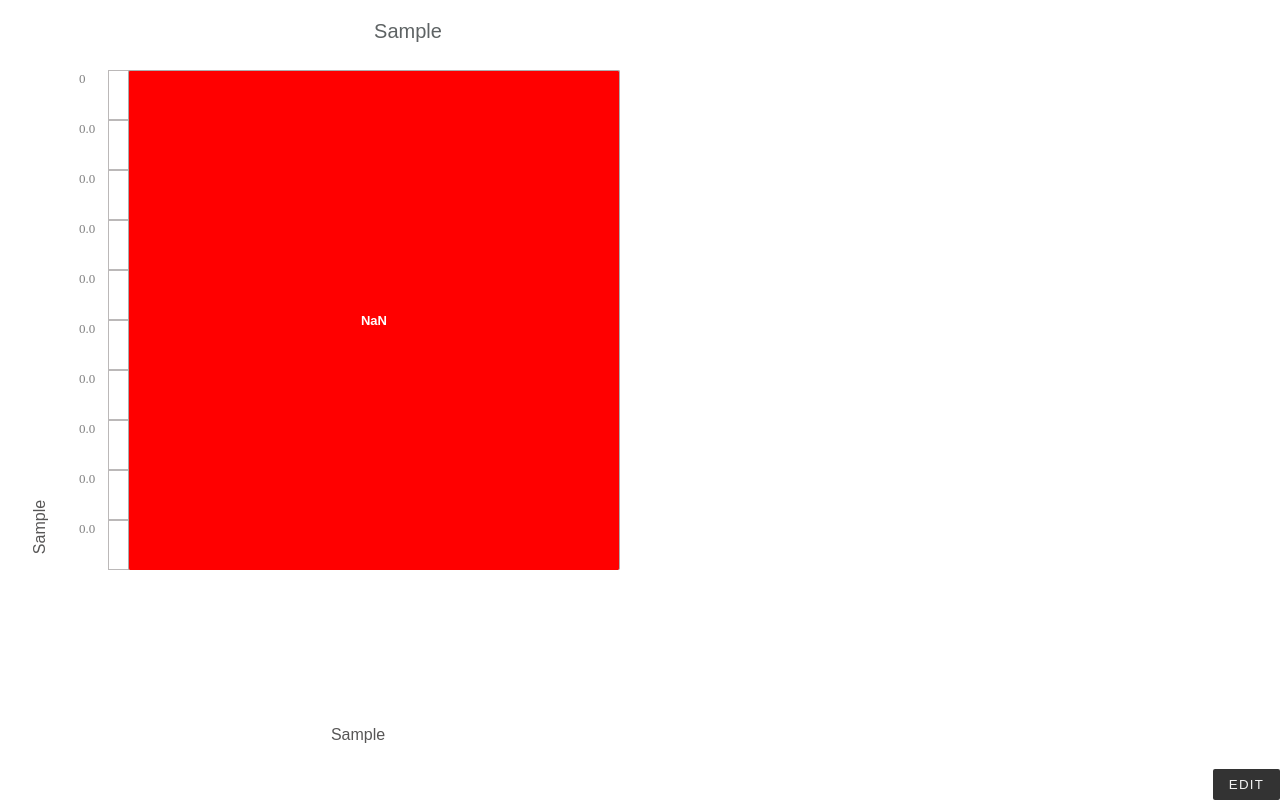
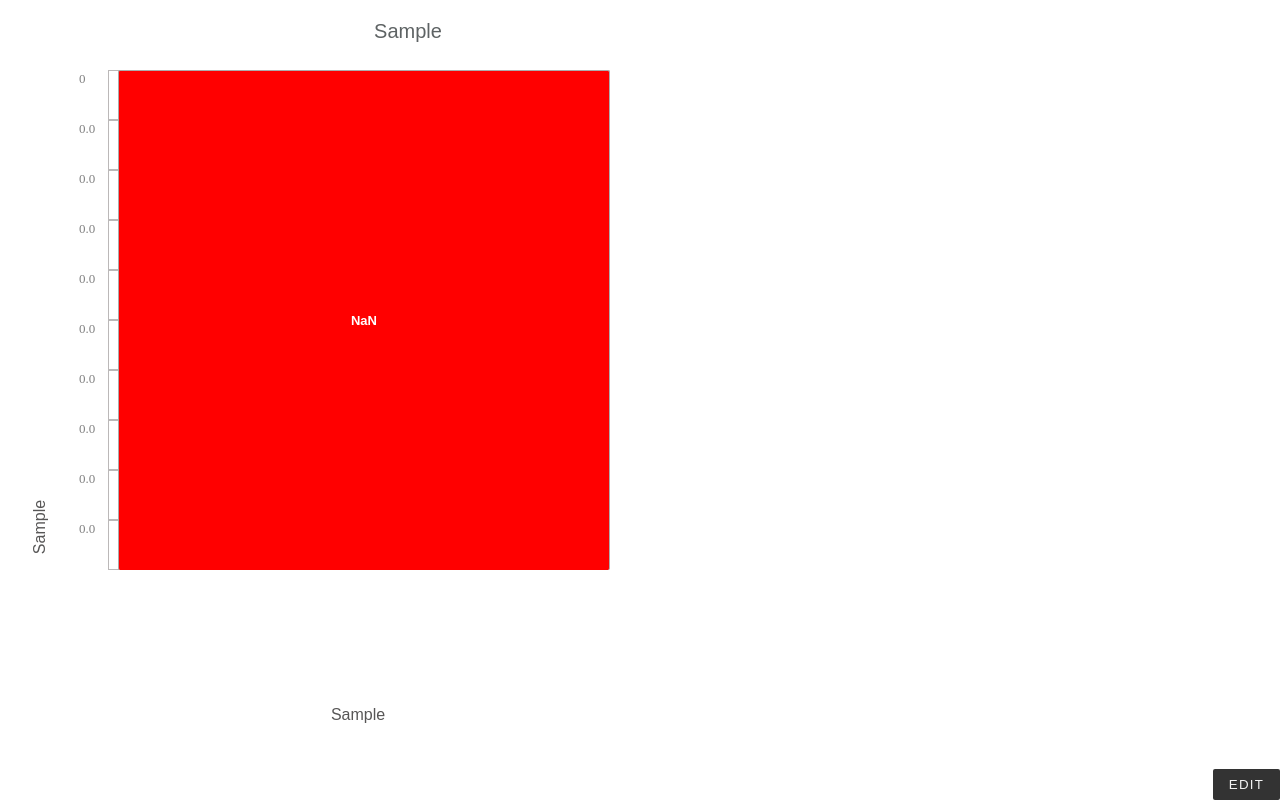
Before and after one commit to julezfitz/Lighthouse-Bar-Chart, a plain HTML site: page bar-chart.html in a window 1280 px wide. Both pictures are taken after typing "Sample", "Sample", "Sample", "Sample", "Sample", "Sample" into the empty fields and a click on the button "CREATE MY CHART". Shown: the top 800 px of the page. Drawn offline with Linux system fonts and the light colour scheme.

Commit message:
fixes to display

```diff
--- a/bar-chart.html
+++ b/bar-chart.html
@@ -139,7 +139,7 @@
       font-family: Arial, Helvetica, sans-serif;
       bottom: 0;
       position: absolute;
-      height: 110px;
+      height: 130px;
       width: 500px;
       text-align: center;
       vertical-align: bottom;
@@ -177,7 +177,6 @@
       display: flex;
       flex: 1 auto;
       border-radius: 2px;
-      margin-left: 10px;
       flex-direction: column-reverse;
     }
 
@@ -375,7 +374,6 @@
   </div>
 
   <section class="container" id="out-chart-shell">
-    <!-- <section class="barchart hidden"></section> -->
   </section>
 
 </body>
```
